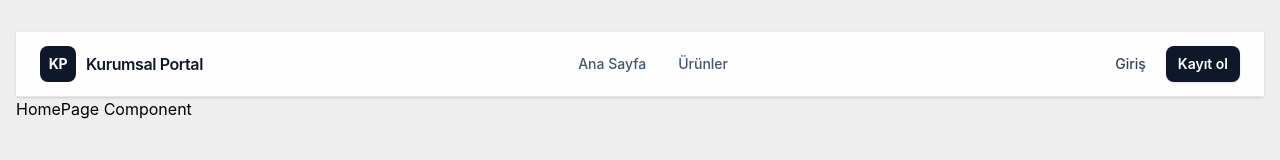
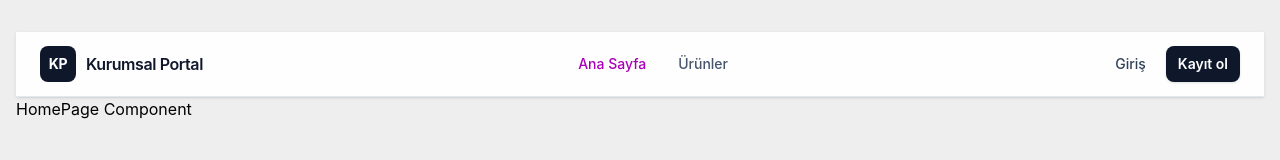
Before and after one commit to eminbasbayan/26-1-rb, a React (Vite) app: page / in a window 1280 px wide. Shown: the top 160 px of the page. Built offline with nearby package versions, Linux system fonts and the light colour scheme.

Commit message:
NavLink componenti

```diff
--- a/src/components/Layout/Header.jsx
+++ b/src/components/Layout/Header.jsx
@@ -1,4 +1,4 @@
-import { Link } from "react-router";
+import { Link, NavLink } from "react-router";
 
 function Header() {
     const navClassName =
@@ -26,12 +26,12 @@ function Header() {
                     className="flex flex-1 items-center justify-end gap-1 sm:justify-center sm:gap-2"
                     aria-label="Ana menü"
                 >
-          <Link to="/" className={navClassName}>
+                    <NavLink to="/" className={({ isActive }) => isActive ? `${navClassName} text-fuchsia-700!` : navClassName} activeClassName="text-fuchsia-700!">
                         Ana Sayfa
-          </Link>
-          <Link to="/products" className={navClassName}>
+                    </NavLink>
+                    <NavLink to="/products" className={({ isActive }) => isActive ? `${navClassName} text-fuchsia-700!` : navClassName} activeClassName="text-fuchsia-700!">
                         Ürünler
-          </Link>
+                    </NavLink>
                 </nav>
 
                 <div className="flex shrink-0 items-center gap-2">
```
Lines whose indentation alone changed are shown as unchanged.
